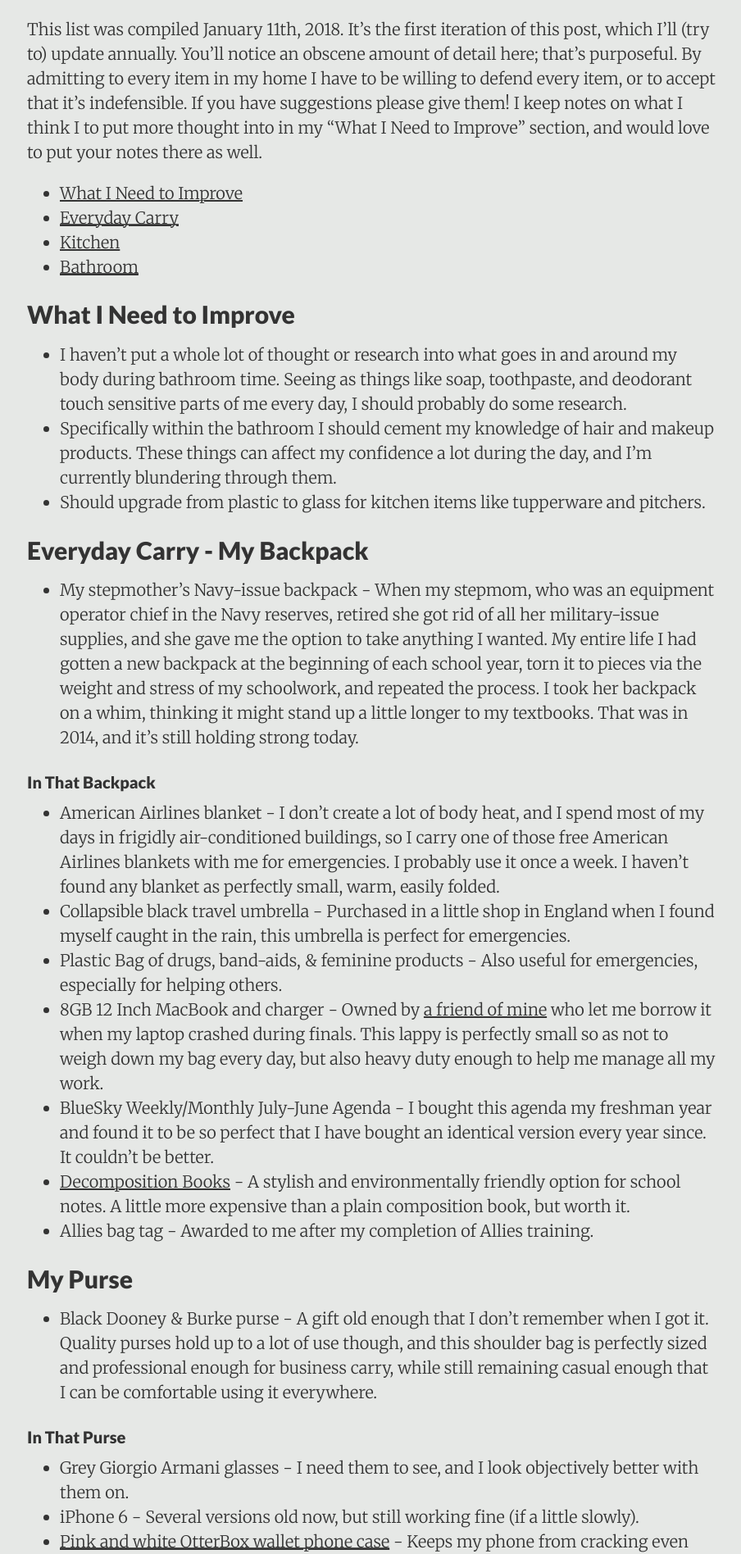
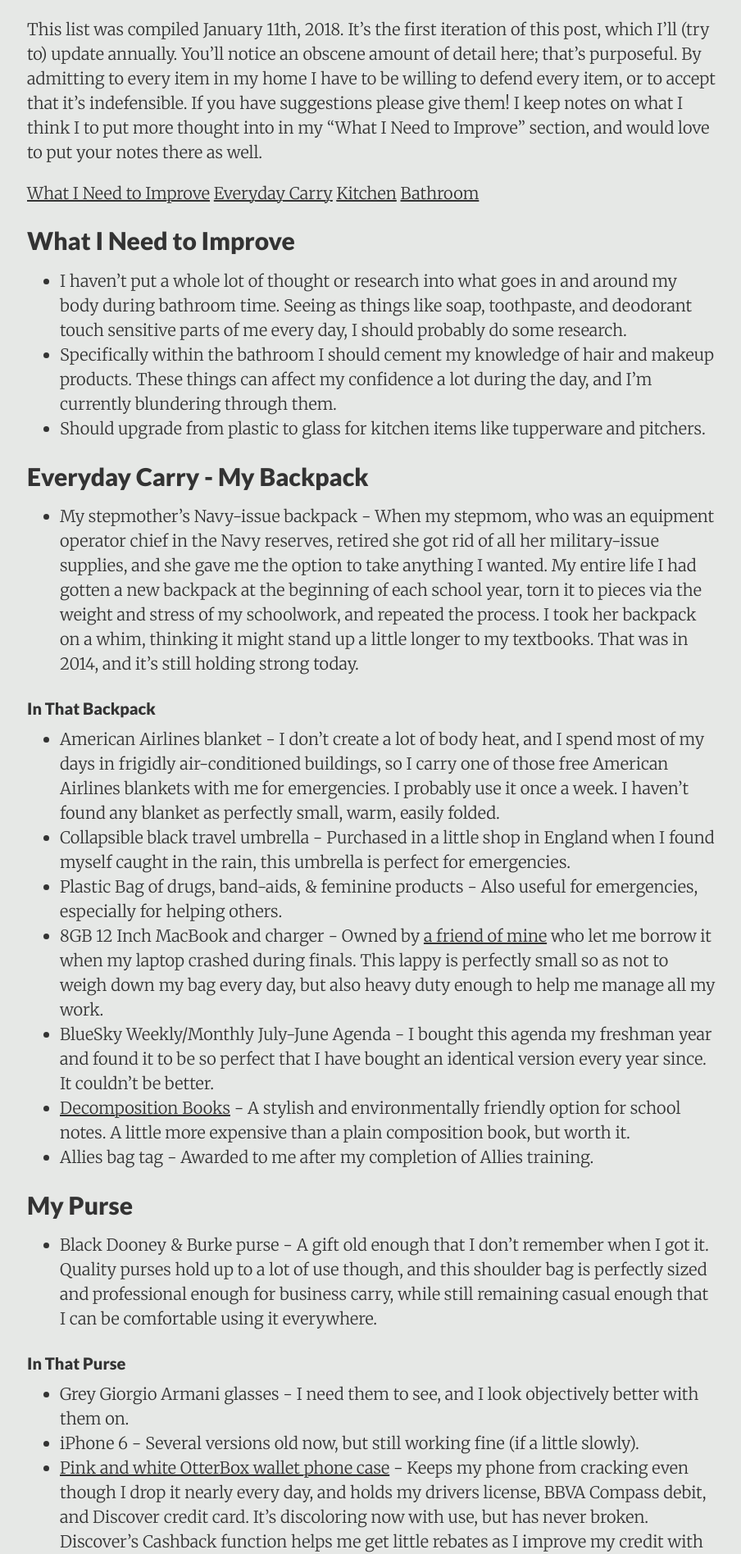
Before and after one commit to DestinyRoseMurphy/DestinyRoseMurphy.github.io, a Jekyll site: the page built from _posts/2017-10-19-Things-I-Kept.md, in a window 1280 px wide. Shown: the part 532-2428 px from the top of the page at 82% size, without its empty margins (187-1091 px from the left). Built offline with Jekyll 4.4.1, drawn with Linux system fonts in a browser that asks for light colours.

Commit message:
No bullets

```diff
--- a/_posts/2017-10-19-Things-I-Kept.md
+++ b/_posts/2017-10-19-Things-I-Kept.md
@@ -10,10 +10,10 @@ The original inspiration for this was Marie Kondo's book *The Life-Changing Magi
 This list was compiled January 11th, 2018. It's the first iteration of this post, which I'll (try to) update annually. You'll notice an obscene amount of detail here; that's purposeful. By admitting to every item in my home I have to be willing to defend every item, or to accept that it's indefensible. If you have suggestions please give them! I keep notes on what I think I to put more thought into in my "What I Need to Improve" section, and would love to put your notes there as well.
 
 
-* [What I Need to Improve](#Improve)
-* [Everyday Carry](#Everyday)
-* [Kitchen](#Kitchen)
-* [Bathroom](#Bathroom)
+[What I Need to Improve](#Improve)
+[Everyday Carry](#Everyday)
+[Kitchen](#Kitchen)
+[Bathroom](#Bathroom)
 
 
 ## <a name="Improve"></a> What I Need to Improve
```
